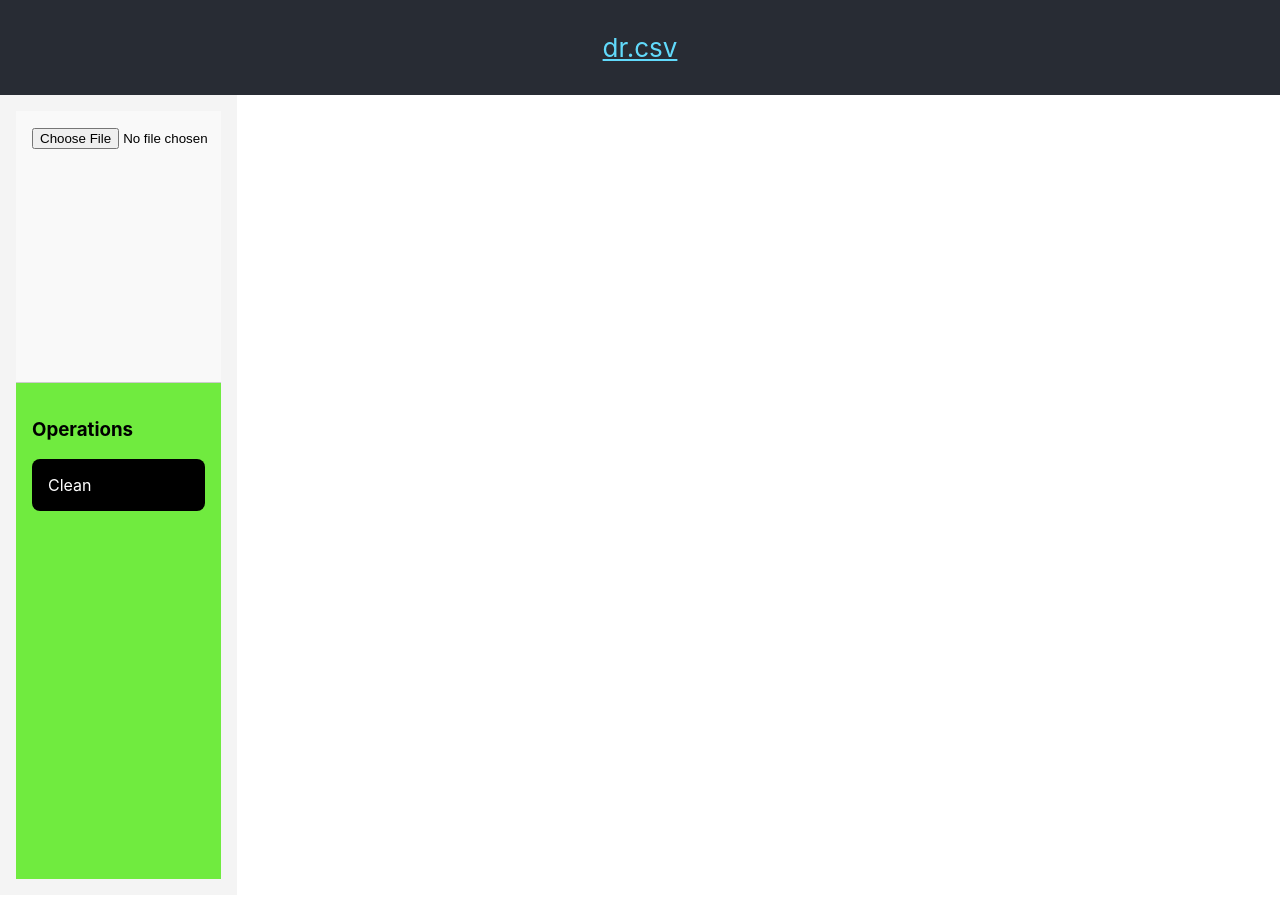
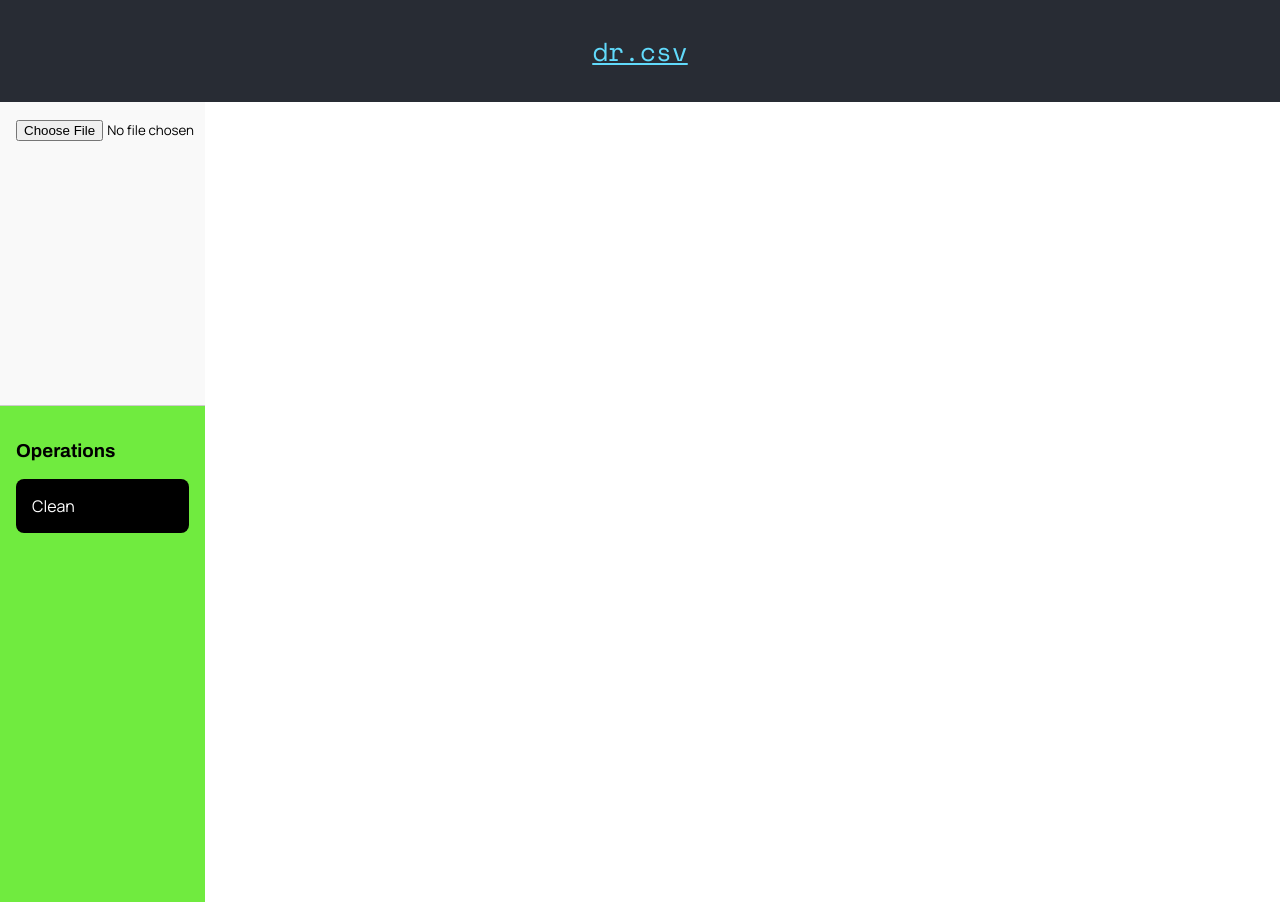
Before and after one commit to ikouchiha47/drcsv, a React (Create React App) app: page / in a window 1280 px wide. Built offline with nearby package versions, Linux system fonts and the light colour scheme; what handsontable would draw is missing.

Commit message:
refactor: removes sidebar padding and adds fonts

```diff
--- a/src/AnalysisTables.js
+++ b/src/AnalysisTables.js
@@ -22,7 +22,7 @@ function DescriptionTable({ df }) {
         autoWrapCol={true}
         data={types}
         licenseKey="non-commercial-and-evaluation"
-        stretchH='all'
+        // stretchH='all'
         height={'auto'}
       />
     </section>
@@ -77,6 +77,7 @@ function GroupingTable({ df, filters }) {
         data={groupedDf.values}
         colHeaders={groupedDf.columns}
         rowHeaders={true}
+        height={'auto'}
         stretchH="all"
         licenseKey="non-commercial-and-evaluation"
         hiddenColumns={{ columns: [groupedDf.columns.findIndex(col => col === 'id')] }}
@@ -194,7 +195,6 @@ function AnalysisTables({ df, fileName }) {
   const [filterOn, toggleFilter] = useState(false);
 
   const handleSelect = (option) => {
-    console.log(filters, option)
     setFilters({ ...filters, ...option })
   }
 
@@ -207,6 +207,8 @@ function AnalysisTables({ df, fileName }) {
 
   const applyFilters = (e) => {
     e.preventDefault();
+
+    if (Object.keys(filters).length == 0) return;
 
     if (filterOn) {
       setFilters({})
--- a/src/Home.css
+++ b/src/Home.css
@@ -14,13 +14,13 @@
   cursor: pointer;
   display: inline-block;
   text-decoration: none;
-  font-size: 24px;
+  font-size: 16px;
 }
 
 .Sidebar {
   width: 16svw;
   background-color: #f4f4f4;
-  padding: 16px;
+  /* padding: 16px; */
   display: flex;
   flex-direction: column;
 }
--- a/src/index.css
+++ b/src/index.css
@@ -1,3 +1,7 @@
+/* Import Google Fonts */
+@import url('https://fonts.googleapis.com/css2?family=Archivo:ital,wght@0,100..900;1,100..900&family=Manrope:wght@200..800&family=Space+Mono:ital,wght@0,400;0,700;1,400;1,700&display=swap');
+
+
 :root {
   --active-bg-blue: #0087ff;
   --bg-green: #70eb3f;
@@ -5,17 +9,31 @@
 
 body {
   margin: 0;
-  font-family: -apple-system, BlinkMacSystemFont, 'Segoe UI', 'Roboto', 'Oxygen',
-    'Ubuntu', 'Cantarell', 'Fira Sans', 'Droid Sans', 'Helvetica Neue',
-    sans-serif;
   -webkit-font-smoothing: antialiased;
   -moz-osx-font-smoothing: grayscale;
 }
 
-code {
-  font-family: source-code-pro, Menlo, Monaco, Consolas, 'Courier New',
-    monospace;
+* {
+  font-family: 'Manrope', -apple-system, BlinkMacSystemFont, sans-serif;
 }
+
+h1, h2, h3 {
+  font-family: 'Archivo', -apple-system, BlinkMacSystemFont, sans-serif;
+}
+
+code, pre, a, button {
+  font-family: 'Space Mono', -apple-system, BlinkMacSystemFont, monospace;
+}
+
+td {
+  font-size: 16px;
+}
+
+th {
+  font-size: 18px;
+  font-weight: bold;
+}
+
 
 .flex {
   display: flex;
```
